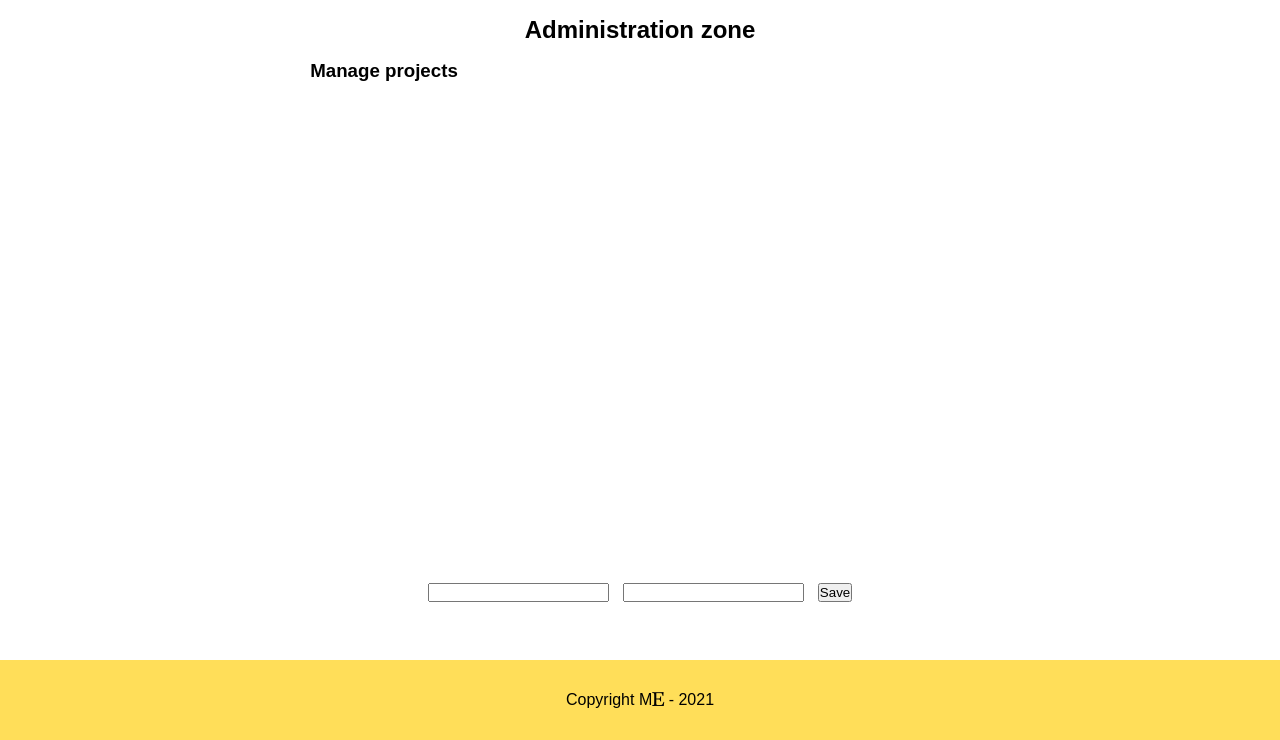
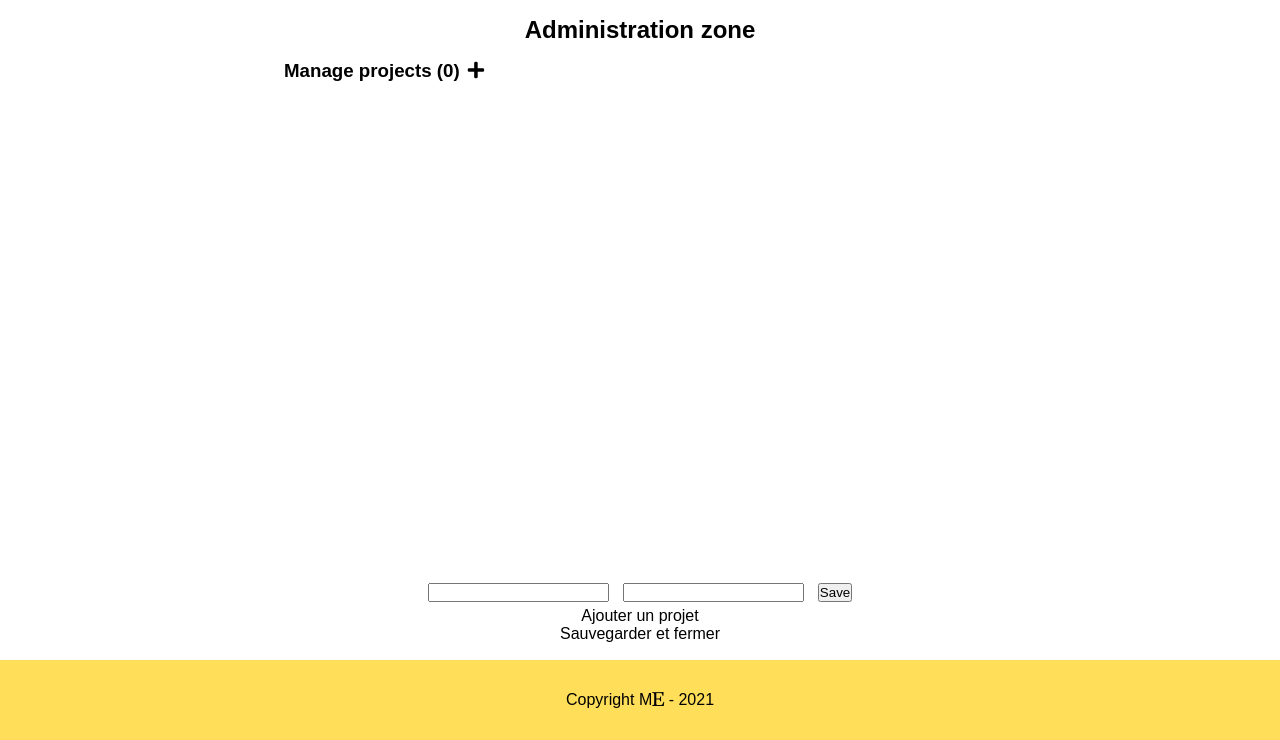
Before and after one commit to paulvscode/the_artist_lobby_2, a Symfony app: template templates/admin/index.html.twig in a window 1280 px wide. Shown: the part 60-800 px from the top of the page. Run offline with Twig, Linux system fonts and the light colour scheme; the template is opened without the code that fills it, so the values that code supplies are empty; some libraries are stand-ins or nearby versions.

Commit message:
stable version

```diff
--- a/public/styles/app.css
+++ b/public/styles/app.css
@@ -174,6 +174,15 @@ a {
     background-color: #bdbdbd;
 }
 
+.fa-plus {
+    margin-left: .5rem;
+    cursor: pointer;
+}
+
+.fa-plus:hover {
+    color: #28A74B;
+}
+
 /*default hiding*/
 
 #ajax-success-div {
--- a/templates/admin/index.html.twig
+++ b/templates/admin/index.html.twig
@@ -4,7 +4,7 @@
     <div class="container-administration">
         <h2>Administration zone</h2>
         <div class="administration-projects">
-            <h3>Manage projects</h3>
+            <h3>Manage projects  ({{ projects|length }})<a href="#modal-add-project" rel="modal:open"><i class="fas fa-plus"></i></a></h3>
             <div class="administration-project-list-container">
                 {% for project in projects %}
                     <a href="#modal-project" rel="modal:open">
@@ -40,7 +40,15 @@
                 </form>
             </div>
         </div>
+
+        <div id="modal-add-project" class="modal">
+            <p>Ajouter un projet</p>
+            <a href="#" rel="modal:close">Sauvegarder et fermer</a>
+        </div>
+
     </div>
+
+
 
     <script>
         $('.administration-project-list').on("click", function () {
```
